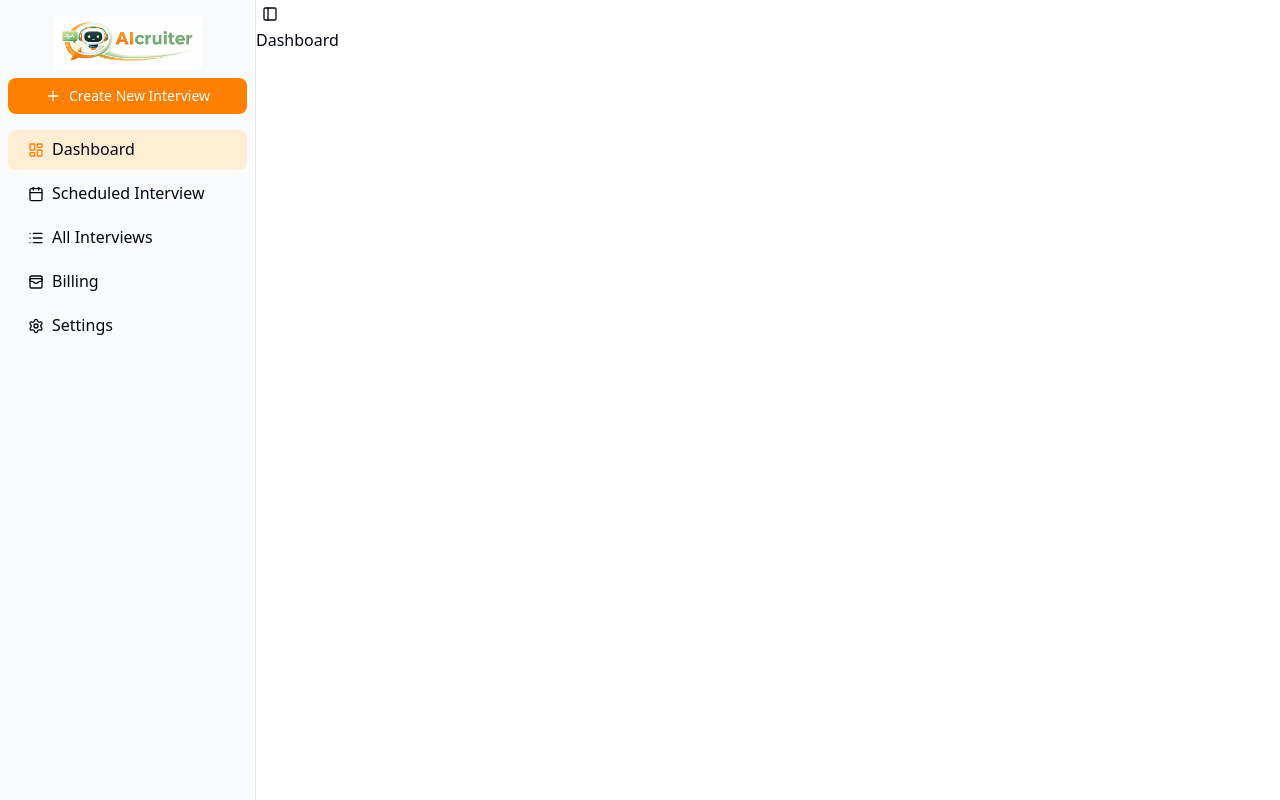
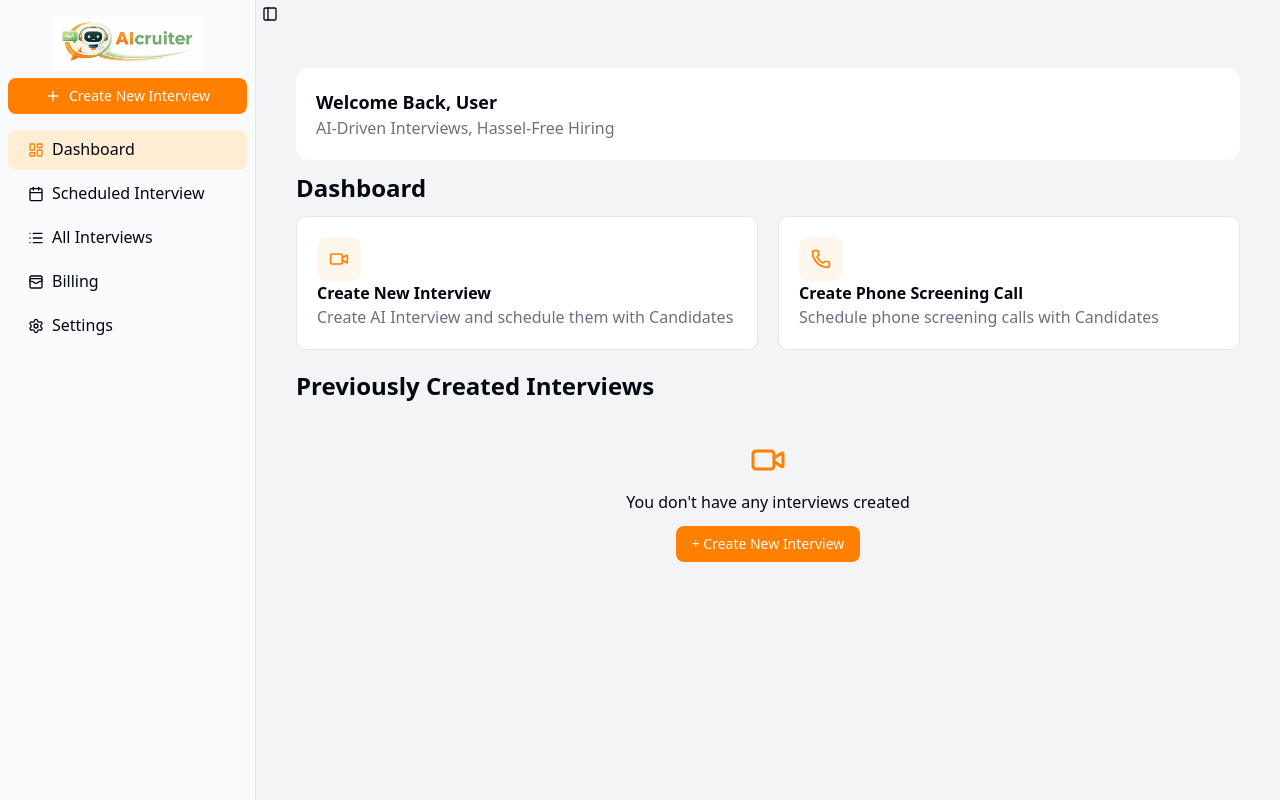
Before and after one commit to ThishakyaDharmawardhana/AI_Recruiting_System, a Next.js app: page /dashboard in a window 1280 px wide. Built offline with nearby package versions, Linux system fonts and the light colour scheme; no server answers.

Commit message:
Dashboard created

```diff
--- /dev/null
+++ b/app/(main)/dashboard/_components/CreateOptions.jsx
@@ -0,0 +1,23 @@
+import React from 'react'
+import { Video, Phone } from "lucide-react";
+
+function CreateOptions() {
+  return (
+    <div className='grid grid-cols-2 gap-5'>
+       <div className='bg-white border border-gray-200 rounded-lg p-5'>
+          <Video className='p-3 text-primary bg-orange-50 rounded-lg h-11 w-11' />
+          <h2 className='font-bold'>Create New Interview</h2>
+          <p className='text-gray-500'>Create AI Interview and schedule them with Candidates</p>
+       </div>
+
+       <div className='bg-white border border-gray-200 rounded-lg p-5'>
+          <Phone className='p-3 text-primary bg-orange-50 rounded-lg h-11 w-11' />
+          <h2 className='font-bold'>Create Phone Screening Call</h2>
+          <p className='text-gray-500'>Schedule phone screening calls with Candidates</p>
+       </div>
+
+    </div>
+  )
+}
+
+export default CreateOptions
--- /dev/null
+++ b/app/(main)/dashboard/_components/LatestInterviewsList.jsx
@@ -0,0 +1,29 @@
+"use client"
+import { Button } from "@/components/ui/button";
+import React, { useState, useEffect } from "react";
+import { Video } from "lucide-react";
+
+
+
+
+function LatestInterviewsList() {
+    const [interviewList, setInterviewList] = useState([])
+
+  return (
+    <div className='my-5'>
+      <h2 className='font-bold text-2xl'>Previously Created Interviews</h2>
+
+      {interviewList?.length == 0&&
+       <div className="p-5 flex flex-col gap-3 items-center mt-5">
+          <Video className = "h-9 w-9 text-primary" />
+          <h2>You don't have any interviews created</h2>
+          <Button>+ Create New Interview</Button>
+       </div>
+      }
+
+
+    </div>
+  )
+}
+
+export default LatestInterviewsList
--- /dev/null
+++ b/app/(main)/dashboard/_components/WelcomeContainer.jsx
@@ -0,0 +1,35 @@
+"use client"
+import React from 'react'
+import Image from 'next/image'
+import { useUser } from '@/app/provider'
+
+function WelcomeContainer() {
+  const context = useUser()
+  const user = context?.user
+  const identityData = user?.identities?.[0]?.identity_data
+  const displayName =
+    user?.name ||
+    user?.user_metadata?.name ||
+    user?.user_metadata?.full_name ||
+    identityData?.name ||
+    identityData?.full_name ||
+    identityData?.given_name ||
+    user?.email ||
+    "User"
+
+  return (
+    <div className='bg-white p-5 rounded-xl flex justify-between items-center'>
+        <div>
+          <h2 className='text-lg font-bold'>Welcome Back, {displayName}</h2>
+          <h2 className='text-gray-500'>AI-Driven Interviews, Hassel-Free Hiring</h2>
+       </div>
+
+       {user?.picture && (
+         <Image src={user.picture} alt="userAvatar" width={50} height={50}
+         className='rounded-full' />
+       )}
+    </div>
+  )
+}
+
+export default WelcomeContainer
--- a/app/(main)/dashboard/page.jsx
+++ b/app/(main)/dashboard/page.jsx
@@ -1,9 +1,17 @@
 import React from 'react'
+import WelcomeContainer from "./_components/WelcomeContainer"
+import CreateOptions from './_components/CreateOptions'
+import LatestInterviewsList from "./_components/LatestInterviewsList";
+
 
 function Dashboard() {
   return (
     <div>
-        Dashboard
+        <WelcomeContainer />
+        <h1 className='my-3 font-bold text-2xl'>Dashboard</h1>
+        <CreateOptions />
+
+        <LatestInterviewsList />
     </div>
   )
 }
--- a/app/(main)/layout.js
+++ b/app/(main)/layout.js
@@ -3,9 +3,11 @@ import DashboardProvider from './provider'
 
 function DashboardLayout({ children }) {
     return (
-        <div>
+        <div className='bg-secondary'>
             <DashboardProvider>
-                {children}
+                <div className='p-10'>
+                    {children}
+                </div>
             </DashboardProvider>
         </div>
     )
--- a/app/(main)/provider.js
+++ b/app/(main)/provider.js
@@ -7,7 +7,7 @@ function DashboardProvider({children}) {
 
         <SidebarProvider>
             <AppSidebar />
-            <div>
+            <div className='w-full'>
                 <SidebarTrigger />
                 {children}
             </div>
--- a/app/layout.js
+++ b/app/layout.js
@@ -1,5 +1,6 @@
 import { Geist, Geist_Mono } from "next/font/google";
 import "./globals.css";
+import Provider from "./provider";
 
 const geistSans = Geist({
   variable: "--font-geist-sans",
@@ -22,7 +23,7 @@ export default function RootLayout({ children }) {
       <body
         className={`${geistSans.variable} ${geistMono.variable} antialiased`}
       >
-        {children}
+        <Provider>{children}</Provider>
       </body>
     </html>
   );
--- a/app/provider.jsx
+++ b/app/provider.jsx
@@ -1,61 +1,82 @@
 "use client"
 import { supabase } from '@/services/supabaseClient'
-import React, {useState, useEffect, use} from 'react'
+import React, { useState, useEffect, useContext } from 'react'
+import { UserDetailContext } from "@/context/UserDetailContext"
+
 
 function Provider({ children }) {
+    const [user, setUser] = useState(null)
 
-    const [user, setUser] = useState();
+    const createOrLoadUser = async (authUser) => {
+        if (!authUser?.email) {
+            setUser(null)
+            return
+        }
 
-    useEffect(()=>{
-        CreateNewUser()
-    }   ,[])
+        // Always expose auth user immediately for UI
+        setUser(authUser)
 
-    const CreateNewUser =()=>{
+        const identityData = authUser.identities?.[0]?.identity_data
+        const profile = {
+            name:
+                authUser.user_metadata?.name ||
+                authUser.user_metadata?.full_name ||
+                authUser.user_metadata?.preferred_username ||
+                identityData?.name ||
+                identityData?.full_name ||
+                identityData?.given_name,
+            email: authUser.email,
+            picture: authUser.user_metadata?.picture || identityData?.picture,
+        }
 
-        supabase.auth.getUser().then(async({data:{user}})=>{
+        const { data: saved } = await supabase
+            .from('Users')
+            .upsert(profile, { onConflict: 'email' })
+            .select()
+            .single()
 
-            //cheack if user already exist
-            let { data: Users, error } = await supabase
-               .from('Users')
-               .select("*")
-               .eq('email', user?.email);
-
-            console.log(Users)
-
-
-            //If not then create new user
-            if(Users?.length === 0)
-            {
-                const { data, error } = await supabase.from('Users')
-                .insert([
-                   {
-                    name: user?.user_metadata?.name,
-                    email: user?.email,
-                    picture:user?.user_metadata?.picture
-                   }
-                ])
-                console.log(data);
-                setUser(data);
-                return;
-            }
-            setUser(user);
-
-
-        })
-
+        if (saved) {
+            setUser(saved)
+        }
     }
 
-    return
-    {
-        <UserDetailContext.Provider value={{user, setUser}}>
-           <div> {children} </div>
+    useEffect(() => {
+        const loadSessionUser = async () => {
+            const { data: sessionData } = await supabase.auth.getSession()
+            const authUser = sessionData?.session?.user
+            if (authUser) {
+                await createOrLoadUser(authUser)
+            }
+        }
+
+        loadSessionUser()
+
+        const { data: authListener } = supabase.auth.onAuthStateChange(
+            async (_event, session) => {
+                const authUser = session?.user
+                if (authUser) {
+                    await createOrLoadUser(authUser)
+                } else {
+                    setUser(null)
+                }
+            }
+        )
+
+        return () => {
+            authListener?.subscription?.unsubscribe()
+        }
+    }, [])
+
+    return (
+        <UserDetailContext.Provider value={{ user, setUser }}>
+            <div>{children}</div>
         </UserDetailContext.Provider>
-    }
+    )
 }
 
 export default Provider
 
-export const useUser=()=>{
-    const context = useContext(UserDetailContext);
-    return context;
+export const useUser = () => {
+    const context = useContext(UserDetailContext)
+    return context
 }
--- a/context/UserDetailContext.jsx
+++ b/context/UserDetailContext.jsx
@@ -1,2 +1,2 @@
 import { createContext } from 'react';
-export const UserDetailContext = createContext();
+export const UserDetailContext = createContext(null);
--- a/next.config.mjs
+++ b/next.config.mjs
@@ -1,7 +1,12 @@
 /** @type {import('next').NextConfig} */
 const nextConfig = {
+     images: {
+      domains: ['lh3.googleusercontent.com']
+     }
+
+
   /* config options here */
-  reactCompiler: true,
+
 };
 
 export default nextConfig;
```
